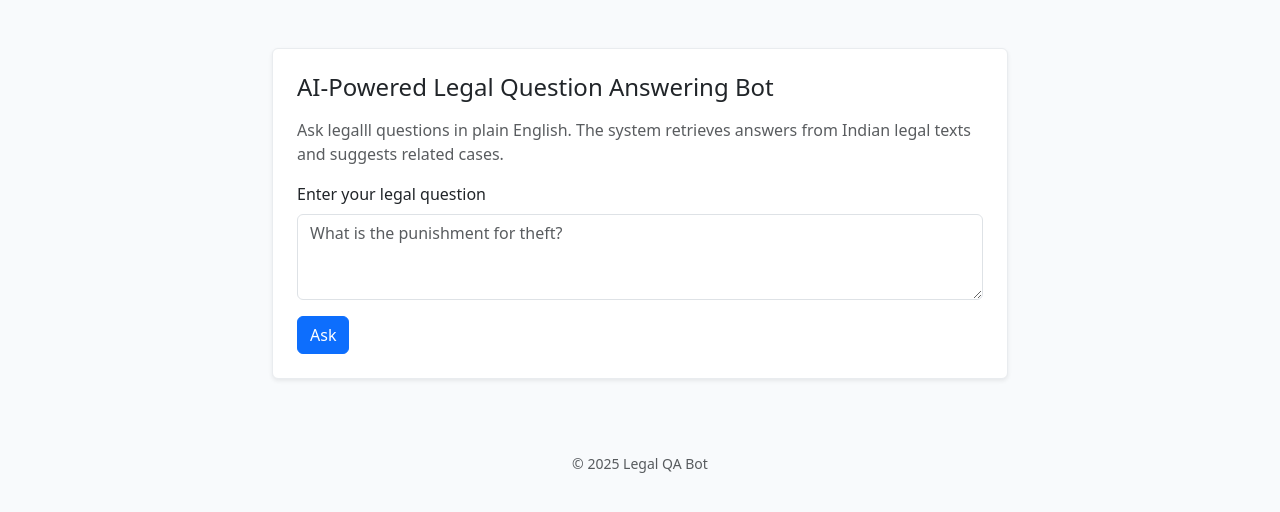
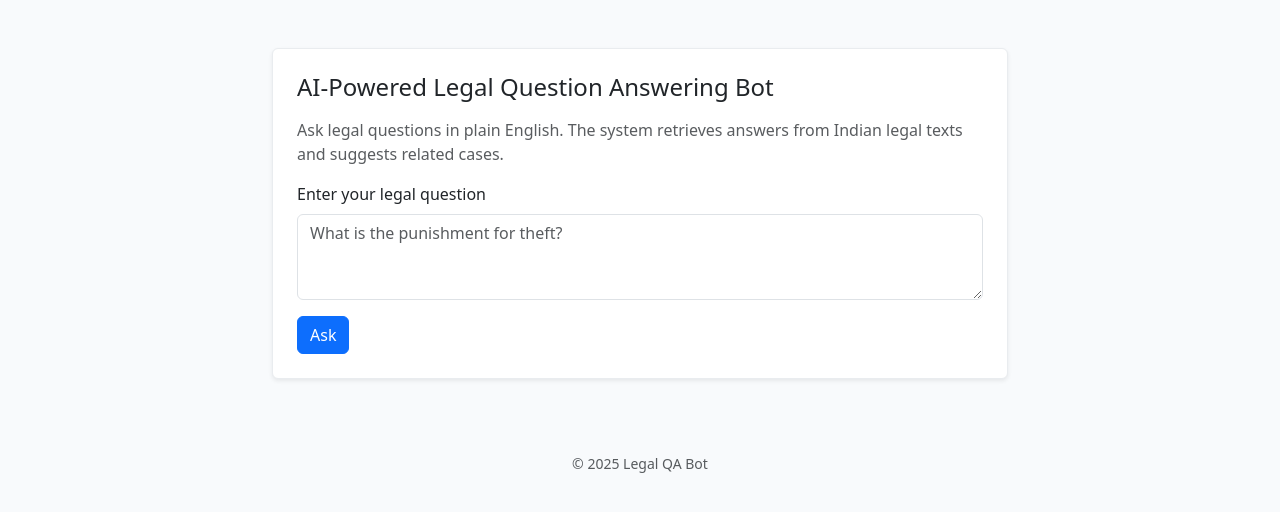
Before and after one commit to PRANAVO02/legal-qa-bot, a Flask app: page / in a window 1280 px wide. Shown: the part 56-568 px from the top of the page. Run offline with Flask 3, Linux system fonts and the light colour scheme.

Commit message:
spelling check

```diff
--- a/templates/index.html
+++ b/templates/index.html
@@ -20,7 +20,7 @@
         <div class="card shadow-sm">
           <div class="card-body p-4">
             <h1 class="h4 mb-3">AI-Powered Legal Question Answering Bot</h1>
-            <p class="text-muted">Ask legalll questions in plain English. The system retrieves answers from Indian legal texts and suggests related cases.</p>
+            <p class="text-muted">Ask legal questions in plain English. The system retrieves answers from Indian legal texts and suggests related cases.</p>
 
             {% if error %}
             <div class="alert alert-danger" role="alert">{{ error }}</div>
```
